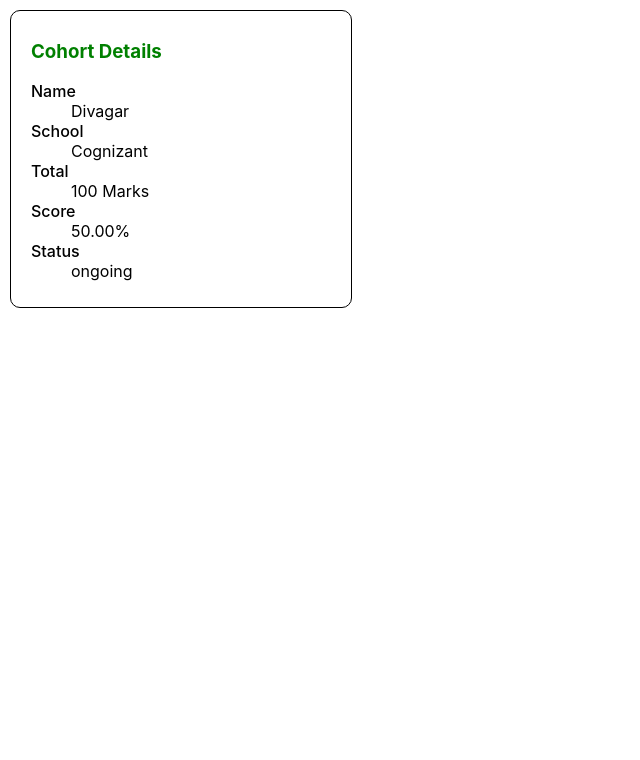
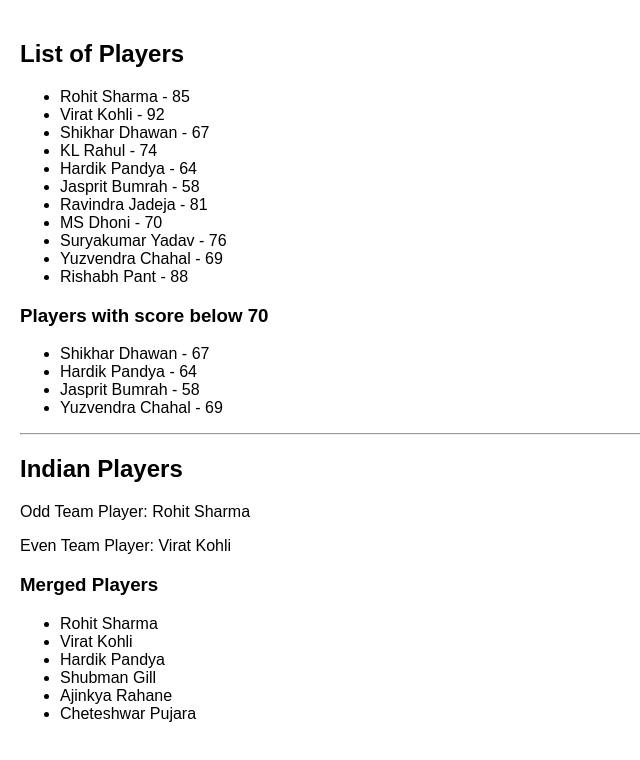
Before and after one commit to Divagarkathiresan/cognizant_DeepSkills_Prep, a React (Create React App) app in the folder myfirstreact/: page / in a window 1280 px wide. Shown: the top 760 px of the page, without its empty margins (0-640 px from the left). Built offline with nearby package versions, Linux system fonts and the light colour scheme.

Commit message:
Exercise : React 9th HandsOn completed

```diff
--- a/myfirstreact/src/App.js
+++ b/myfirstreact/src/App.js
@@ -1,15 +1,15 @@
 import React from 'react';
-import Home from './components/Home';
-import About from './components/About';
-import Contact from './components/Contact';
-import CalculatorApp from './components/calculatorApp';
+import ListofPlayers from './components/ListofPlayers';
+import IndianPlayers from './components/IndianPlayers';
+
 function App() {
+  const flag = true;
+
   return (
-    <div className="App">
-      {/* <Home />
-      <About />
-      <Contact /> */}
-      <CalculatorApp name="Divagar" school="Cognizant" total="100" goal="200"/>
+    <div className="App" style={{ padding: '20px', fontFamily: 'Arial' }}>
+      {flag ? <ListofPlayers /> : <IndianPlayers />}
+      <hr />
+      <IndianPlayers />
     </div>
   );
 }
--- /dev/null
+++ b/myfirstreact/src/components/IndianPlayers.js
@@ -0,0 +1,24 @@
+import React from 'react';
+
+const T20players = ['Rohit Sharma', 'Virat Kohli', 'Hardik Pandya'];
+const RanjiTrophyPlayers = ['Shubman Gill', 'Ajinkya Rahane', 'Cheteshwar Pujara'];
+
+export default function IndianPlayers() {
+  const allPlayers = [...T20players, ...RanjiTrophyPlayers];
+  const [oddPlayer, evenPlayer] = T20players;
+
+  return (
+    <div>
+      <h2>Indian Players</h2>
+      <p>Odd Team Player: {oddPlayer}</p>
+      <p>Even Team Player: {evenPlayer}</p>
+
+      <h3>Merged Players</h3>
+      <ul>
+        {allPlayers.map((player, index) => (
+          <li key={index}>{player}</li>
+        ))}
+      </ul>
+    </div>
+  );
+}
--- /dev/null
+++ b/myfirstreact/src/components/ListofPlayers.js
@@ -0,0 +1,41 @@
+import React from 'react';
+
+const players = [
+  { id: 1, name: 'Rohit Sharma', score: 85 },
+  { id: 2, name: 'Virat Kohli', score: 92 },
+  { id: 3, name: 'Shikhar Dhawan', score: 67 },
+  { id: 4, name: 'KL Rahul', score: 74 },
+  { id: 5, name: 'Hardik Pandya', score: 64 },
+  { id: 6, name: 'Jasprit Bumrah', score: 58 },
+  { id: 7, name: 'Ravindra Jadeja', score: 81 },
+  { id: 8, name: 'MS Dhoni', score: 70 },
+  { id: 9, name: 'Suryakumar Yadav', score: 76 },
+  { id: 10, name: 'Yuzvendra Chahal', score: 69 },
+  { id: 11, name: 'Rishabh Pant', score: 88 }
+];
+
+export default function ListofPlayers() {
+  const below70Players = players.filter((player) => player.score < 70);
+
+  return (
+    <div>
+      <h2>List of Players</h2>
+      <ul>
+        {players.map((player) => (
+          <li key={player.id}>
+            {player.name} - {player.score}
+          </li>
+        ))}
+      </ul>
+
+      <h3>Players with score below 70</h3>
+      <ul>
+        {below70Players.map((player) => (
+          <li key={player.id}>
+            {player.name} - {player.score}
+          </li>
+        ))}
+      </ul>
+    </div>
+  );
+}
```
